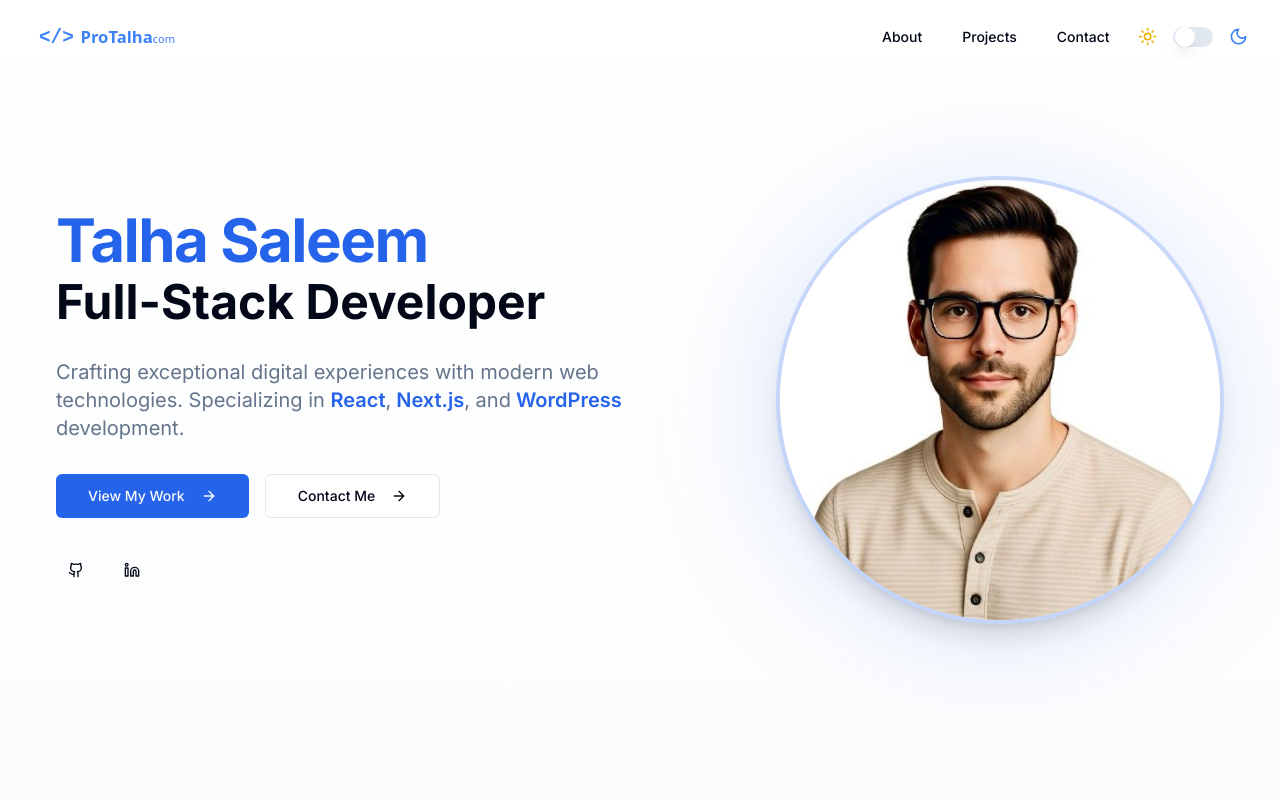
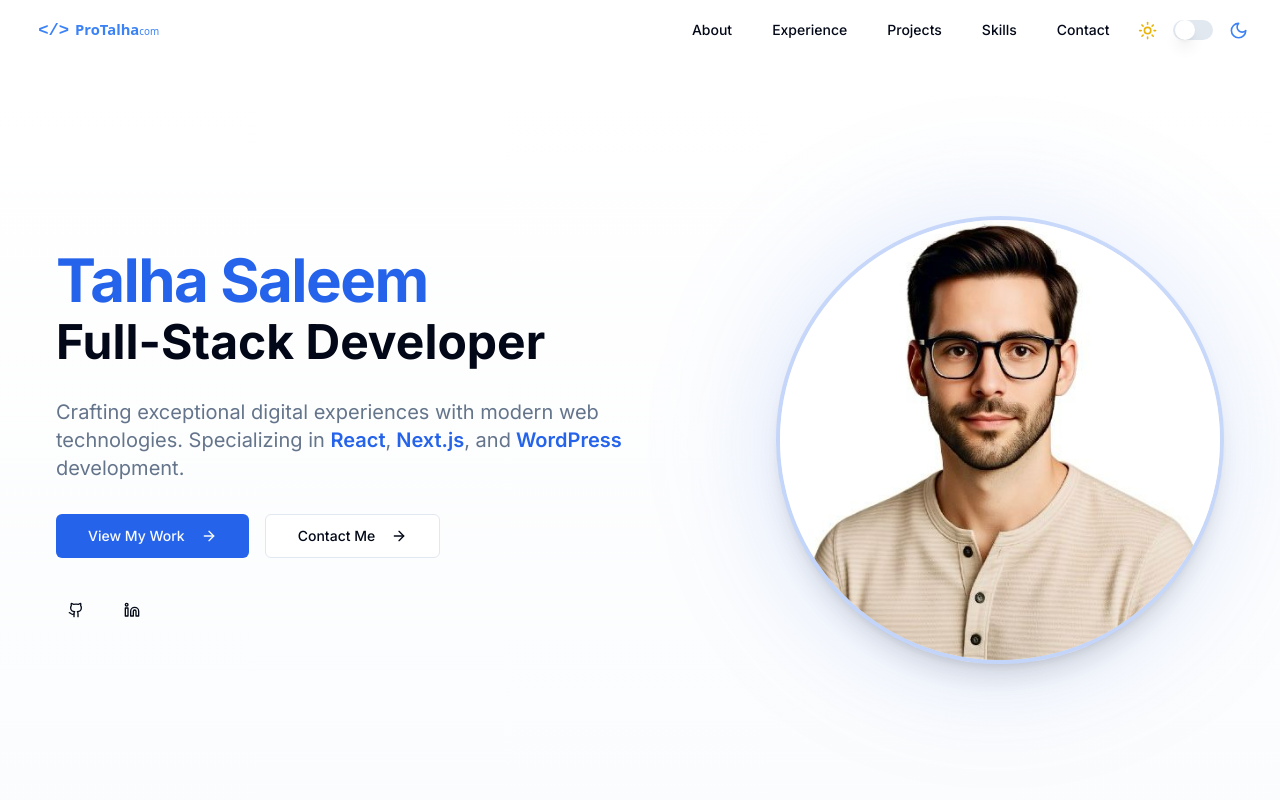
Before and after one commit to csmtalha/talha-saleem, a Next.js app: page / in a window 1280 px wide. Shown: the top 800 px of the page. Built offline with nearby package versions, Linux system fonts and the light colour scheme.

Commit message:
fix header

```diff
--- a/components/sections/header.tsx
+++ b/components/sections/header.tsx
@@ -3,23 +3,24 @@
 import { useEffect, useState } from "react";
 import { Button } from "@/components/ui/button";
 import { ModeToggle } from "@/components/mode-toggle";
-import Image from "next/image"; // Importing the Image component to load logos
+import Image from "next/image";
+import { Menu, X } from "lucide-react"; // Icons for menu toggle
 
 const Header = () => {
   const [scrolled, setScrolled] = useState(false);
-  const [theme, setTheme] = useState("light"); // State to track the theme
+  const [mobileMenuOpen, setMobileMenuOpen] = useState(false);
+  const [theme, setTheme] = useState("light");
 
   useEffect(() => {
     const handleScroll = () => {
       setScrolled(window.scrollY > 10);
     };
-    window.addEventListener("scroll", handleScroll);
 
-    // Listen for theme changes if ModeToggle updates theme state
     const updateTheme = () => {
       setTheme(localStorage.getItem("theme") || "light");
     };
 
+    window.addEventListener("scroll", handleScroll);
     window.addEventListener("storage", updateTheme);
 
     return () => {
@@ -32,6 +33,7 @@ const Header = () => {
     const section = document.getElementById(id);
     if (section) {
       section.scrollIntoView({ behavior: "smooth" });
+      setMobileMenuOpen(false); // Close mobile menu on link click
     }
   };
 
@@ -41,20 +43,30 @@ const Header = () => {
         scrolled ? "bg-muted/60 backdrop-blur border-b" : "bg-transparent"
       }`}
     >
-      <div className="max-w-7xl mx-auto px-4 sm:px-6 lg:px-8 py-4 flex justify-between items-center">
+      <div className="max-w-7xl mx-auto px-4 sm:px-6 lg:px-8 py-3 flex justify-between items-center">
         <Image
           src={"/images/protalha-logo-light.svg"}
           alt="Logo"
-          width={180}
-          height={80}
+          width={160}
+          height={60}
+          className="z-50"
         />
-        <nav className="flex items-center gap-4">
+
+        {/* Desktop Nav */}
+        <nav className="hidden md:flex items-center gap-4">
           <Button
             variant="ghost"
             size="sm"
             onClick={() => scrollToSection("about")}
           >
             About
+          </Button>
+          <Button
+            variant="ghost"
+            size="sm"
+            onClick={() => scrollToSection("experience")}
+          >
+            Experience
           </Button>
           <Button
             variant="ghost"
@@ -66,13 +78,81 @@ const Header = () => {
           <Button
             variant="ghost"
             size="sm"
+            onClick={() => scrollToSection("skills")}
+          >
+            Skills
+          </Button>
+          <Button
+            variant="ghost"
+            size="sm"
             onClick={() => scrollToSection("contact")}
           >
             Contact
           </Button>
           <ModeToggle />
         </nav>
+
+        {/* Mobile Menu Toggle */}
+        <div className="md:hidden z-50">
+          <Button
+            variant="ghost"
+            size="icon"
+            onClick={() => setMobileMenuOpen(!mobileMenuOpen)}
+          >
+            {mobileMenuOpen ? (
+              <X className="w-5 h-5" />
+            ) : (
+              <Menu className="w-5 h-5" />
+            )}
+          </Button>
+        </div>
       </div>
+
+      {/* Mobile Menu */}
+      {mobileMenuOpen && (
+        <div className="md:hidden bg-background border-t border-border shadow-sm">
+          <div className="flex flex-col px-4 pb-4 space-y-2">
+            <Button
+              variant="ghost"
+              size="sm"
+              onClick={() => scrollToSection("about")}
+            >
+              About
+            </Button>
+            <Button
+              variant="ghost"
+              size="sm"
+              onClick={() => scrollToSection("experience")}
+            >
+              Experience
+            </Button>
+            <Button
+              variant="ghost"
+              size="sm"
+              onClick={() => scrollToSection("projects")}
+            >
+              Projects
+            </Button>
+            <Button
+              variant="ghost"
+              size="sm"
+              onClick={() => scrollToSection("skills")}
+            >
+              Skills
+            </Button>
+            <Button
+              variant="ghost"
+              size="sm"
+              onClick={() => scrollToSection("contact")}
+            >
+              Contact
+            </Button>
+            <div className="pt-2">
+              <ModeToggle />
+            </div>
+          </div>
+        </div>
+      )}
     </header>
   );
 };
--- a/components/sections/hero.tsx
+++ b/components/sections/hero.tsx
@@ -41,7 +41,7 @@ export default function Hero() {
   };
 
   return (
-    <section className="w-full min-h-screen flex items-center justify-center bg-gradient-to-b from-background to-muted/30 relative overflow-hidden">
+    <section className="w-full min-h-screen mt-10 flex items-center justify-center bg-gradient-to-b from-background to-muted/30 relative overflow-hidden">
       <div className="absolute inset-0 z-0">
         <div className="absolute inset-0 bg-grid-pattern opacity-[0.03] dark:opacity-[0.05]"></div>
       </div>
```
